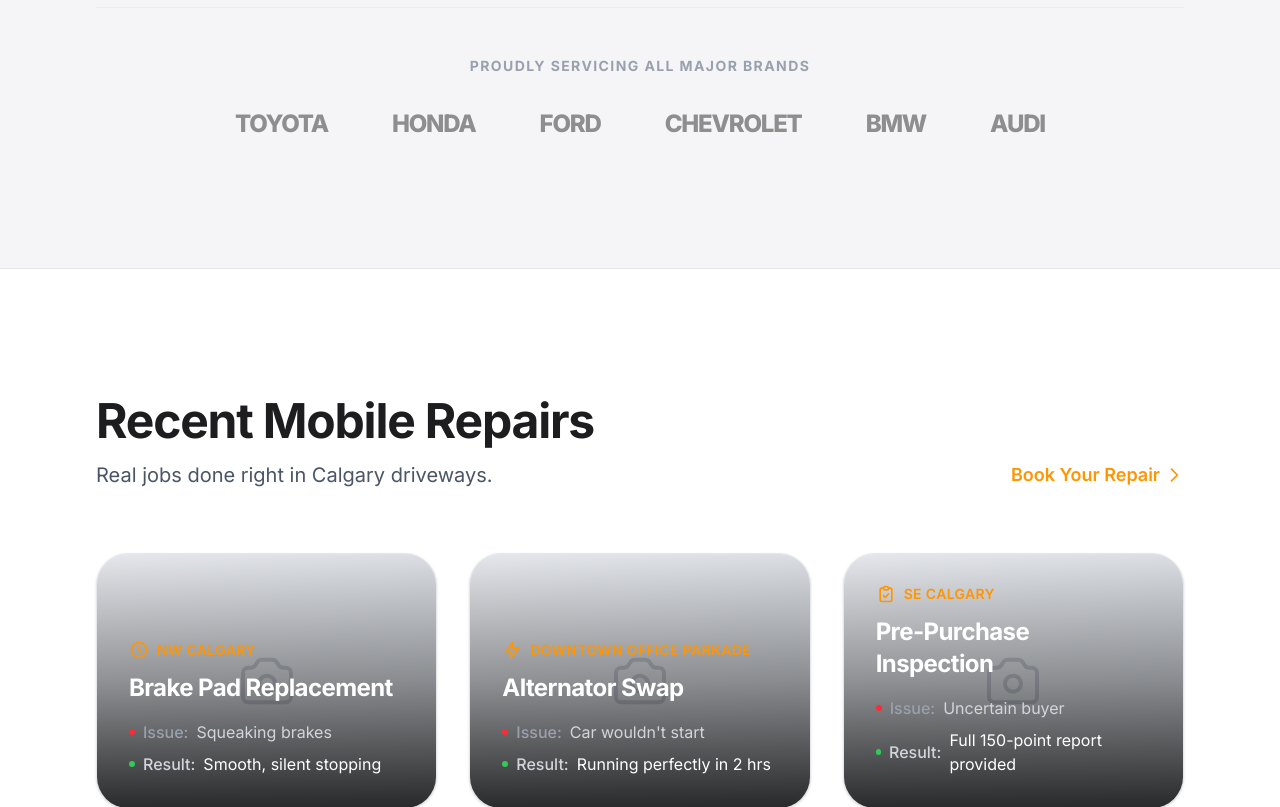
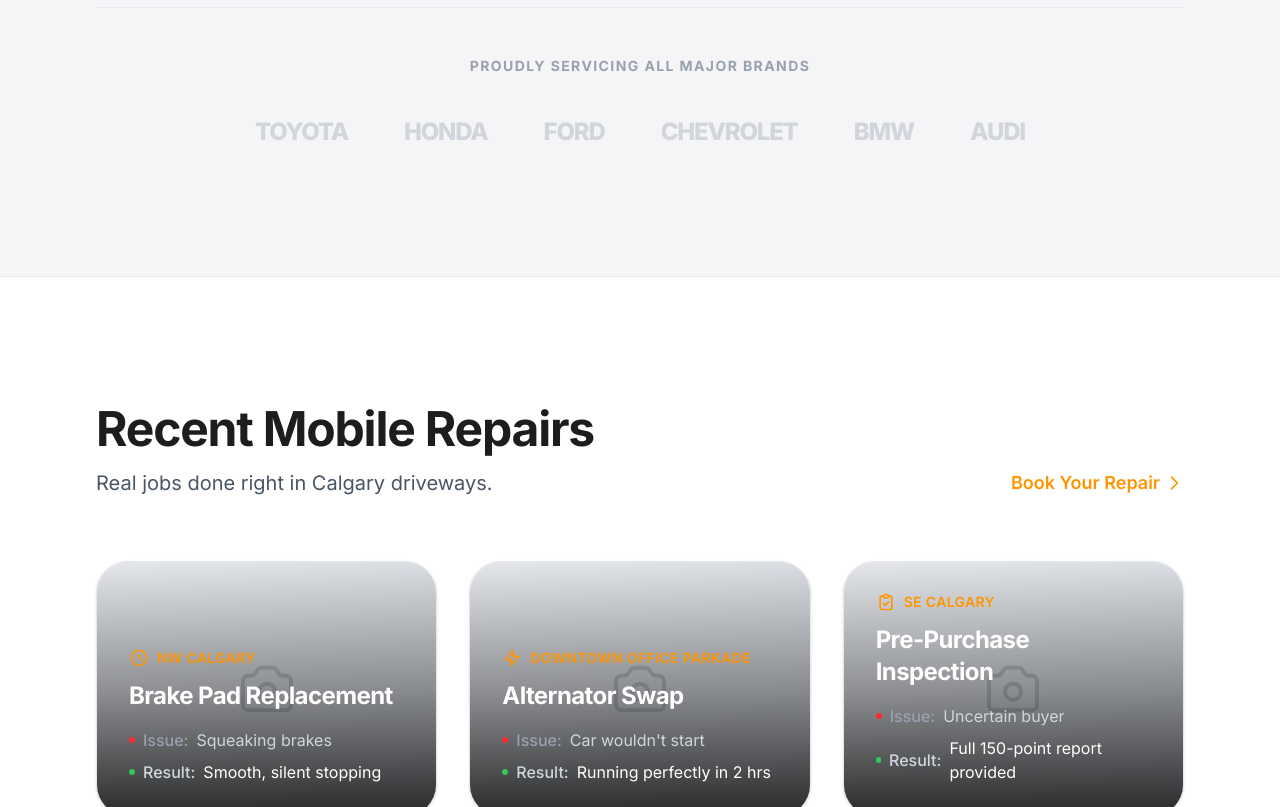
Before and after one commit to bowrand/UI--02, a Next.js app: page / in a window 1280 px wide. Shown: the part 4523-5330 px from the top of the page. Built offline with nearby package versions, Linux system fonts and the light colour scheme.

Commit message:
feat: upgrade brands section to Framer Motion with spring-physics staggered reveal

```diff
--- /dev/null
+++ b/app/components/BrandsMarquee.tsx
@@ -0,0 +1,83 @@
+"use client";
+
+import { motion, useInView } from "framer-motion";
+import { useRef } from "react";
+
+const brands = ["TOYOTA", "HONDA", "FORD", "CHEVROLET", "BMW", "AUDI"];
+
+const container = {
+  hidden: {},
+  visible: {
+    transition: {
+      staggerChildren: 0.08,
+      delayChildren: 0.2,
+    },
+  },
+};
+
+const item = {
+  hidden: { opacity: 0, y: 20, filter: "blur(8px)" },
+  visible: {
+    opacity: 1,
+    y: 0,
+    filter: "blur(0px)",
+    transition: {
+      type: "spring" as const,
+      stiffness: 100,
+      damping: 12,
+      mass: 0.5,
+    },
+  },
+};
+
+const headingVariant = {
+  hidden: { opacity: 0, y: 10 },
+  visible: {
+    opacity: 1,
+    y: 0,
+    transition: { duration: 0.6, ease: [0.25, 0.46, 0.45, 0.94] as const },
+  },
+};
+
+export default function BrandsMarquee() {
+  const ref = useRef(null);
+  const isInView = useInView(ref, { once: true, margin: "-80px" });
+
+  return (
+    <div
+      ref={ref}
+      className="mt-16 sm:mt-24 pt-12 border-t border-gray-200/60 relative z-10"
+    >
+      <motion.p
+        variants={headingVariant}
+        initial="hidden"
+        animate={isInView ? "visible" : "hidden"}
+        className="text-center text-sm font-bold text-gray-400 uppercase tracking-widest mb-10"
+      >
+        Proudly Servicing All Major Brands
+      </motion.p>
+
+      <motion.div
+        variants={container}
+        initial="hidden"
+        animate={isInView ? "visible" : "hidden"}
+        className="flex flex-wrap justify-center items-center gap-8 sm:gap-14"
+      >
+        {brands.map((brand) => (
+          <motion.div
+            key={brand}
+            variants={item}
+            whileHover={{
+              scale: 1.12,
+              color: "#1D1D1F",
+              transition: { type: "spring", stiffness: 300, damping: 15 },
+            }}
+            className="text-xl sm:text-2xl font-extrabold tracking-tighter text-gray-300 cursor-default select-none"
+          >
+            {brand}
+          </motion.div>
+        ))}
+      </motion.div>
+    </div>
+  );
+}
--- a/app/page.tsx
+++ b/app/page.tsx
@@ -1,4 +1,5 @@
 import Script from "next/script";
+import BrandsMarquee from "./components/BrandsMarquee";
 
 export default function Home() {
   const jsonLd = {
@@ -366,18 +367,7 @@ export default function Home() {
             </div>
 
             {/* Trust Logos (Bandwagon/Authority) */}
-            <div className="mt-16 sm:mt-24 pt-12 border-t border-gray-200/60 relative z-10 animate-[fadeInUp_0.8s_ease-out_0.6s_both]">
-              <p className="text-center text-sm font-bold text-gray-400 uppercase tracking-widest mb-8">Proudly Servicing All Major Brands</p>
-              <div className="flex flex-wrap justify-center items-center gap-8 sm:gap-16 opacity-50 grayscale hover:grayscale-0 hover:opacity-100 transition-all duration-700">
-                {/* Placeholder SVGs for Car Brands (Toyota, Honda, Ford, etc.) */}
-                <div className="text-xl sm:text-2xl font-extrabold tracking-tighter text-gray-800 hover:text-[#34C759] transition-colors duration-300 cursor-default">TOYOTA</div>
-                <div className="text-xl sm:text-2xl font-extrabold tracking-tighter text-gray-800 hover:text-[#34C759] transition-colors duration-300 cursor-default">HONDA</div>
-                <div className="text-xl sm:text-2xl font-extrabold tracking-tighter text-gray-800 hover:text-[#34C759] transition-colors duration-300 cursor-default">FORD</div>
-                <div className="text-xl sm:text-2xl font-extrabold tracking-tighter text-gray-800 hover:text-[#34C759] transition-colors duration-300 cursor-default">CHEVROLET</div>
-                <div className="text-xl sm:text-2xl font-extrabold tracking-tighter text-gray-800 hover:text-[#34C759] transition-colors duration-300 cursor-default">BMW</div>
-                <div className="text-xl sm:text-2xl font-extrabold tracking-tighter text-gray-800 hover:text-[#34C759] transition-colors duration-300 cursor-default">AUDI</div>
-              </div>
-            </div>
+            <BrandsMarquee />
           </div>
         </section>
 
--- a/package.json
+++ b/package.json
@@ -9,6 +9,7 @@
     "lint": "eslint"
   },
   "dependencies": {
+    "framer-motion": "^12.34.3",
     "next": "16.1.6",
     "react": "19.2.3",
     "react-dom": "19.2.3"
```
Also changed, not shown: 1 other file (tests, documents, lock files or other folders).
